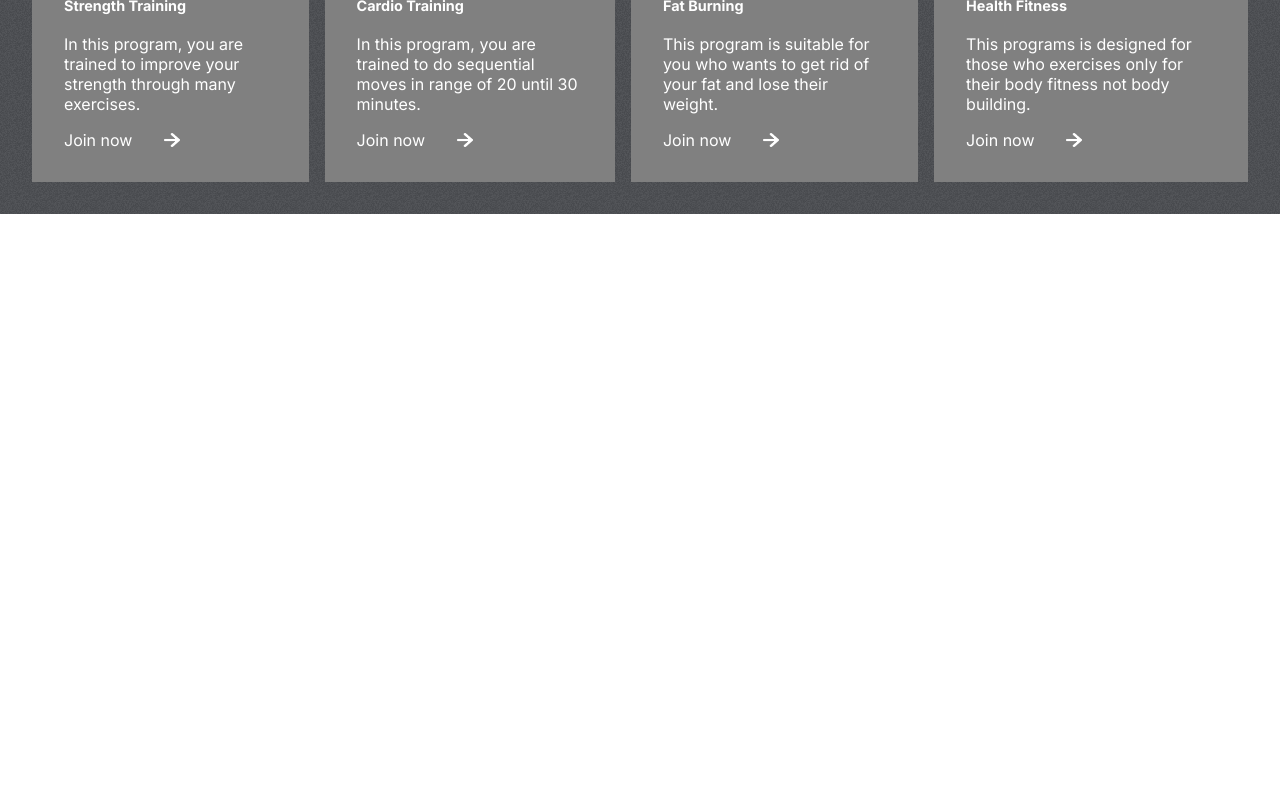
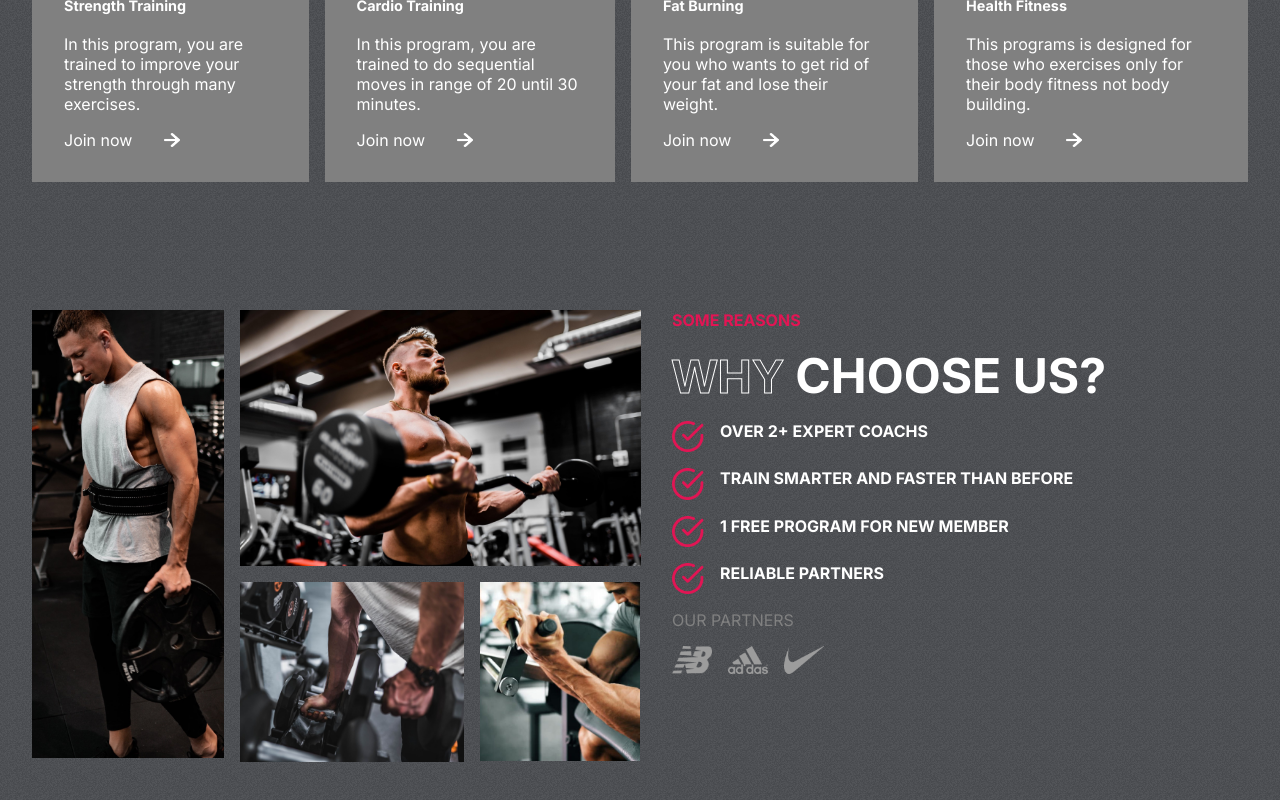
Before and after one commit to Ghantoos7/JIM-bepro, a React (Create React App) app: page / in a window 1280 px wide. Shown: the part 1091-1891 px from the top of the page. Before the commit the page ends 1305 px from the top, so only its background shows below. Built offline with nearby package versions, Linux system fonts and the light colour scheme.

Commit message:
reasons final

```diff
--- a/src/App.js
+++ b/src/App.js
@@ -1,11 +1,13 @@
 import './App.css';
 import Hero from './componets/Hero/Hero';
 import Programs from './componets/Programs/Programs';
+import Reasons from './componets/Reasons/Reasons'
 function App() {
   return (
     <div className="App">
          <Hero/>
          <Programs/>
+         <Reasons/>
     </div>
   );
 }
--- /dev/null
+++ b/src/componets/Reasons/Reasons.css
@@ -0,0 +1,90 @@
+.Reasons{
+    padding:0 2rem;
+    display: flex;
+    gap: 2rem;
+}
+
+.left-r{
+    flex: 1 1;
+    display: grid;
+    grid-template-columns: repeat(3, 1fr);
+    gap: 1rem;
+    grid-auto-rows: 1fr;
+
+
+}
+
+.left-r>img{
+    object-fit: cover;
+}
+
+.left-r>:nth-child(1){
+    width: 12rem;
+    grid-row: 1/3;
+    height: 28rem;
+}
+
+.left-r>:nth-child(2){
+    width: auto;
+    height: 16rem;
+    grid-column: 2/4;
+}
+
+.left-r>:nth-child(3){
+    width: 14rem;
+    grid-column: 2/3;
+    grid-row: 2;
+}
+
+.left-r>:nth-child(4){
+    width: 10rem;
+    grid-column: 3/4;
+    grid-row: 2;
+    height: 11.2rem;
+}
+
+.right-r{
+    flex: 1 1;
+    text-transform: uppercase;
+    gap: 1rem;
+    display: flex;
+    flex-direction: column;
+}
+
+.right-r>div{
+    font-weight: bold;
+    font-size: 3rem;
+    color: white;
+}
+
+.right-r>span{
+    font-weight: bold;
+    color: #e21554;
+
+}
+
+.details-r{
+    display: flex;
+    flex-direction: column;
+    gap: 1rem;
+
+}
+
+.details-r>div{
+    display: flex;
+    font-size: 1rem;
+    gap: 1rem;
+}
+
+.details-r>div>img{
+    width: 2rem;
+}
+
+.partners{
+    display: flex;
+    gap: 1rem;
+}
+
+.partners>img{
+    width: 2.5rem;
+}
--- /dev/null
+++ b/src/componets/Reasons/Reasons.jsx
@@ -0,0 +1,62 @@
+import React from "react";
+import "./Reasons.css";
+import image1 from "../../assets/image1.png";
+import image2 from "../../assets/image2.png";
+import image3 from "../../assets/image3.png";
+import image4 from "../../assets/image4.png";
+import nike from "../../assets/nike.png";
+import nb from "../../assets/nb.png";
+import adidas from "../../assets/adidas.png";
+import tick from "../../assets/tick.png";
+
+const reason = () => {
+  return (
+    <div className="Reasons" id="reasons">
+      <div className="left-r">
+        <img src={image1} alt="" />
+        <img src={image2} alt="" />
+        <img src={image3} alt="" />
+        <img src={image4} alt="" />
+      </div>
+
+      <div className="right-r">
+        <span>some reasons</span>
+
+        <div>
+          <span className="stroke-text">Why</span>
+          <span> Choose us?</span>
+        </div>
+
+        <div className="details-r">
+          <div>
+            <img src={tick} alt=""></img>
+            <span>OVER 2+ EXPERT COACHS</span>
+          </div>
+          <div>
+            <img src={tick} alt="" />
+            <span>TRAIN SMARTER AND FASTER THAN BEFORE </span>
+          </div>
+          <div>
+            <img src={tick} alt="" />
+            <span>1 FREE PROGRAM FOR NEW MEMBER </span>
+          </div>
+          <div>
+            <img src={tick} alt="" />
+            <span>RELIABLE PARTNERS</span>
+          </div>
+        </div>
+        <span style={{ color: "grey", fontWeight: "normal" }}>
+          OUR PARTNERS
+        </span>
+
+        <div className="partners">
+          <img src={nb} alt="" />
+          <img src={adidas} alt="" />
+          <img src={nike} alt="" />
+        </div>
+      </div>
+    </div>
+  );
+};
+
+export default reason;
```
Also changed, not shown: src/assets/tick.gif (added), src/assets/tick.png.
